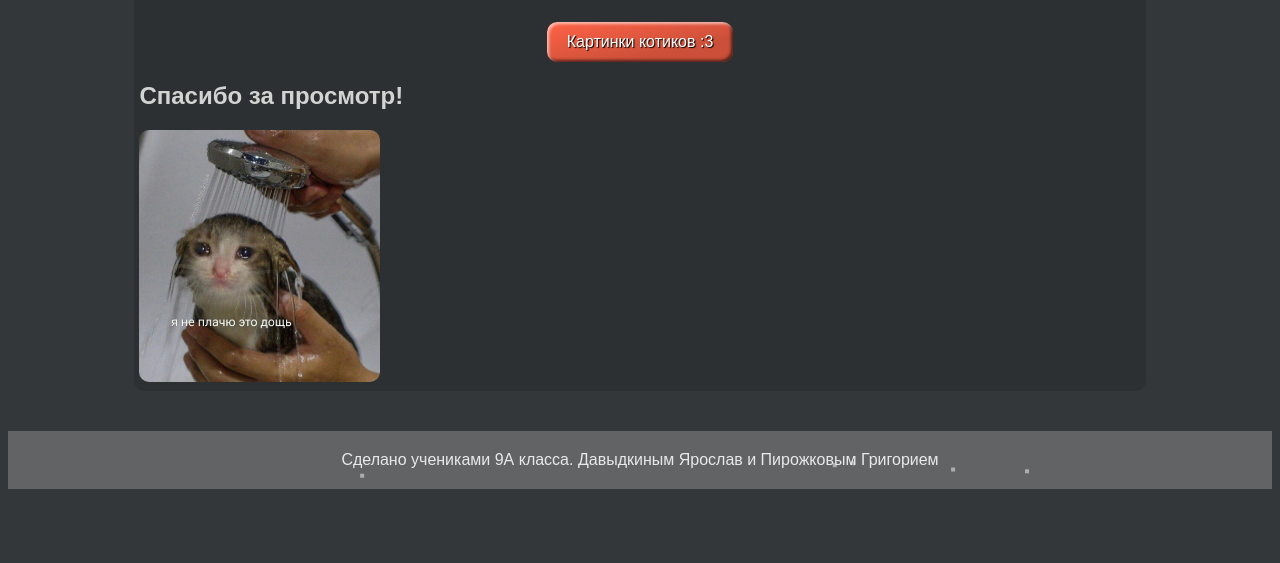
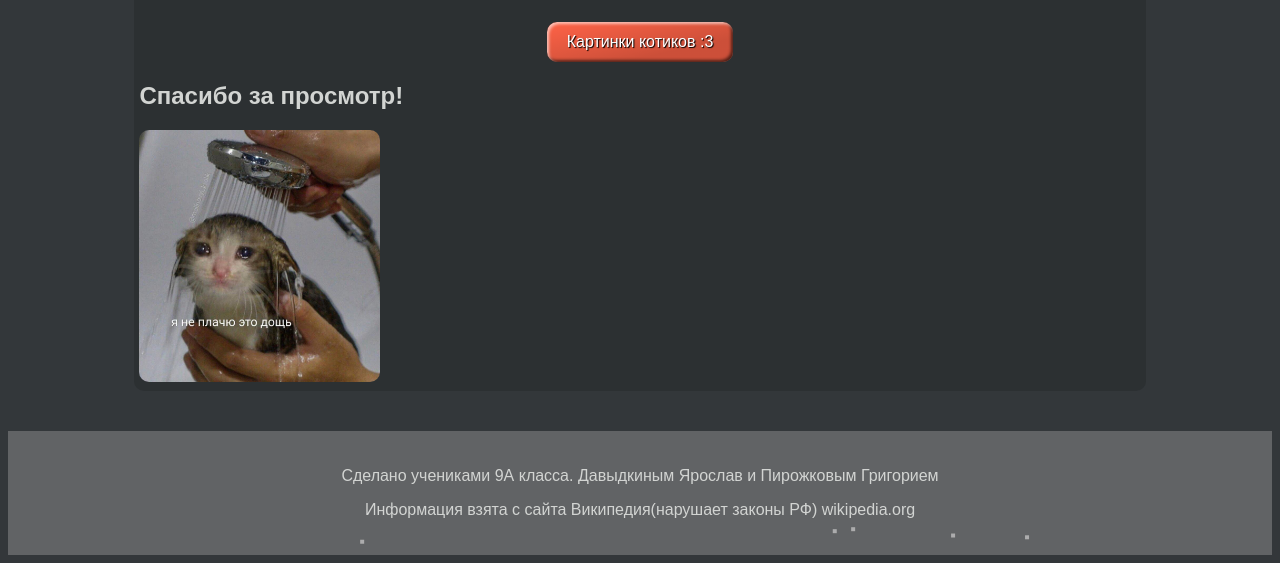
Before and after one commit to kiryD/kiryD.github.io, a plain HTML site: page index.html in a window 1280 px wide. Shown: the part 2130-2693 px from the top of the page. Before the commit the page ends 2627 px from the top, so only its background shows below. Drawn offline with Linux system fonts and the light colour scheme; a web font is replaced by a local one.

Commit message:
Update index.html

```diff
--- a/index.html
+++ b/index.html
@@ -87,7 +87,8 @@
         <h2>Cпасибо за просмотр!</h2>
         <img src="kotik8.jpg" class="fit-picture">
     </div>
-    <footer>Сделано учениками 9А класса. Давыдкиным Ярослав и Пирожковым Григорием</footer>
+    <footer><p>Сделано учениками 9А класса. Давыдкиным Ярослав и Пирожковым Григорием</p>
+<p>Информация взята с сайта Википедия(нарушает законы РФ) wikipedia.org</p></footer>
 
 </body>
 </html>
```
